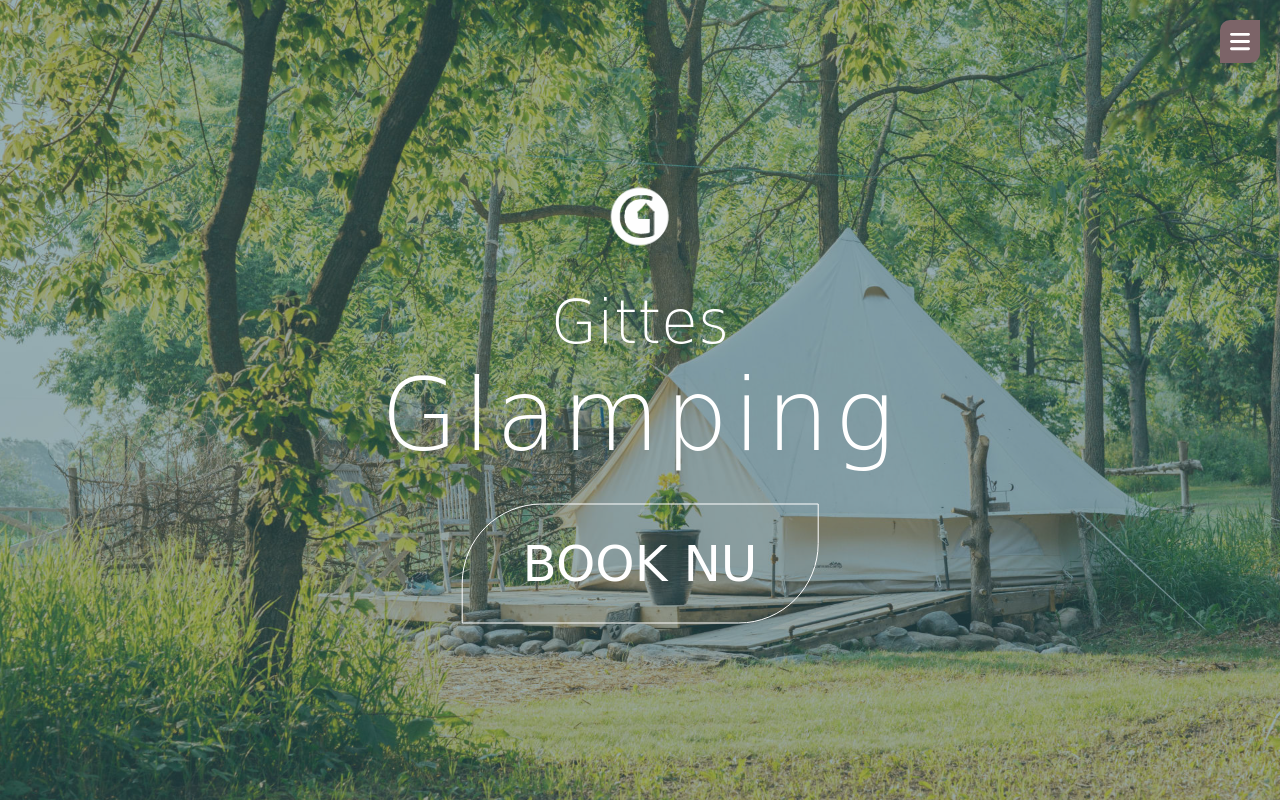
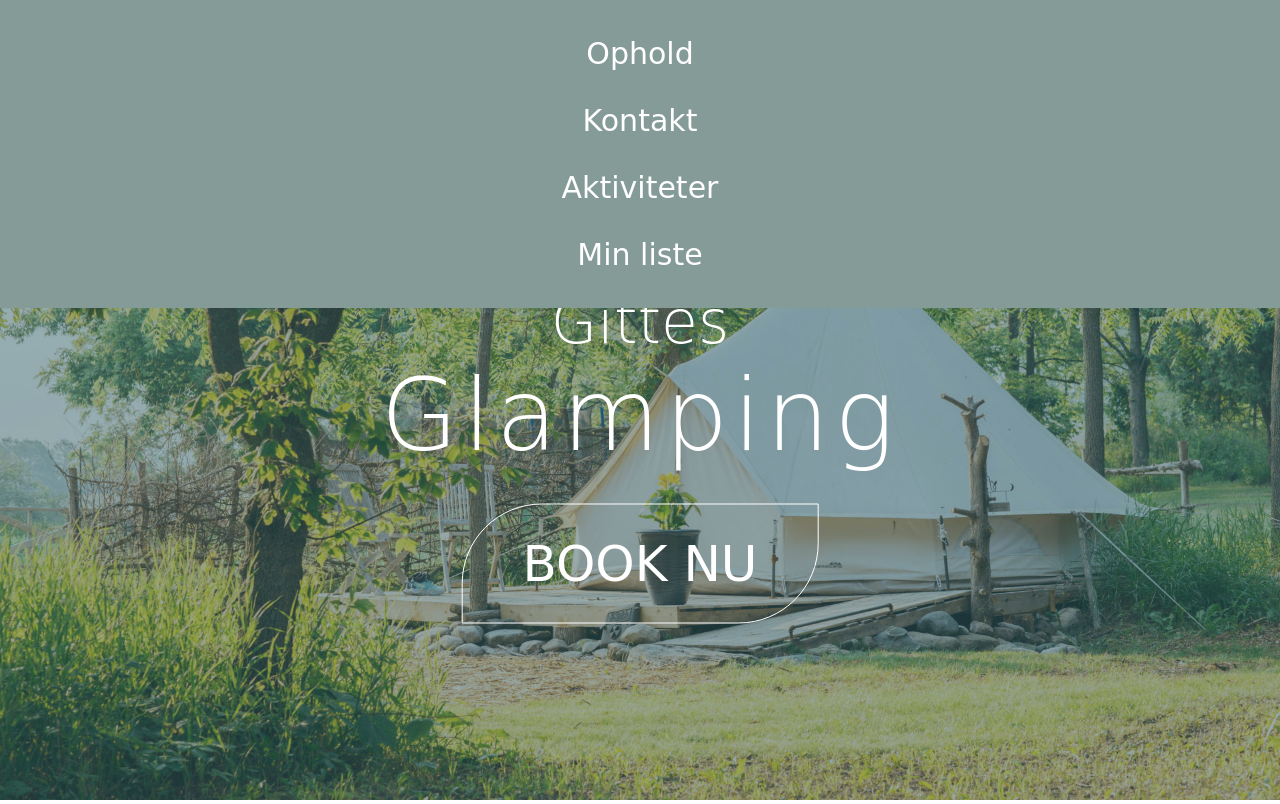
Before and after one commit to annajensen1804/semester-opgave, a plain HTML site: page index.html in a window 1280 px wide. Both pictures are taken after a click on the element 1240 px from the left and 43 px from the top of the page. Drawn offline with Linux system fonts and the light colour scheme; a web font is replaced by a local one.

Commit message:
burger menu

```diff
--- a/assets/css/nav.css
+++ b/assets/css/nav.css
@@ -1,4 +1,4 @@
-.burger > img {
+.burger img {
     width: 40px;
     height: auto;
     background-color: #839B97;
@@ -14,3 +14,35 @@
     z-index: 2;
     cursor: pointer;
 }
+
+.nav-list {
+    display: none;
+    list-style-type: none;
+    background-color: #849B97;
+    position: absolute;
+    top: 0;
+    right: 0;
+    width: 100vw;
+    padding: 20px;
+    flex-direction: column;
+    z-index: 5;
+    font-family: "Zen Loop", cursive;
+    font-size: 30px;
+    color: white;
+    text-align: center;
+}
+
+.nav-list.show {
+    display: flex;
+}
+
+.nav-link {
+    display: block;
+    padding: 1rem;
+    color: white;
+    text-decoration: none;
+}
+
+.nav-link:hover {
+    background: #666;
+}
--- a/assets/js/comp/nav.js
+++ b/assets/js/comp/nav.js
@@ -5,11 +5,28 @@
         <div class="burger">
             <img src="../assets/images/icons/bars-solid.svg" alt="menu"></img>
         </div>
-    `
+
+    <ul class="nav-list"
+      <li class="nav-item"><a href="#ophold" class="nav-link">Ophold</a></li>
+      <li class="nav-item"><a href="#kontakt" class="nav-link">Kontakt</a></li>
+      <li class="nav-item"><a href="#aktiviteter" class="nav-link">Aktiviteter</a></li>
+      <li class="nav-item"><a href="#minListe" class="nav-link">Min liste</a></li>
+    </ul>
+    `;
 }
 
 export const nav = () => {
   if (navBurger) {
     navBurger.insertAdjacentHTML("beforeend", navTmpl());
-  }
+
+    const navUl = document.querySelector(".nav-list");
+    const burgerBtn = document.querySelector(".burger");
+
+    burgerBtn.addEventListener("click", () => {
+      navUl.classList.toggle("show");
+    });
+
+    navUl.addEventListener('click', () => {
+        navUl.classList.remove('show')
+})}
 };
```
